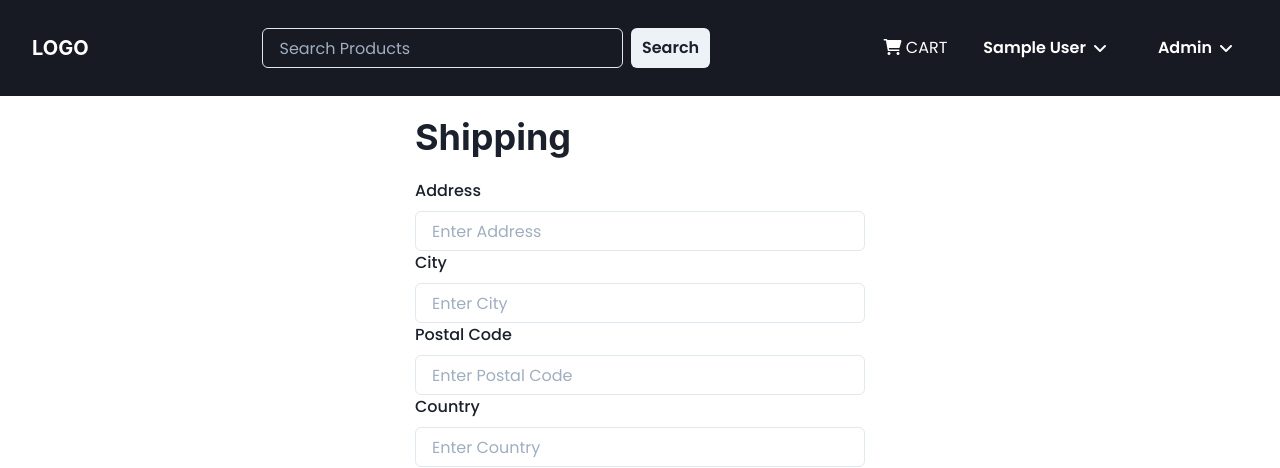
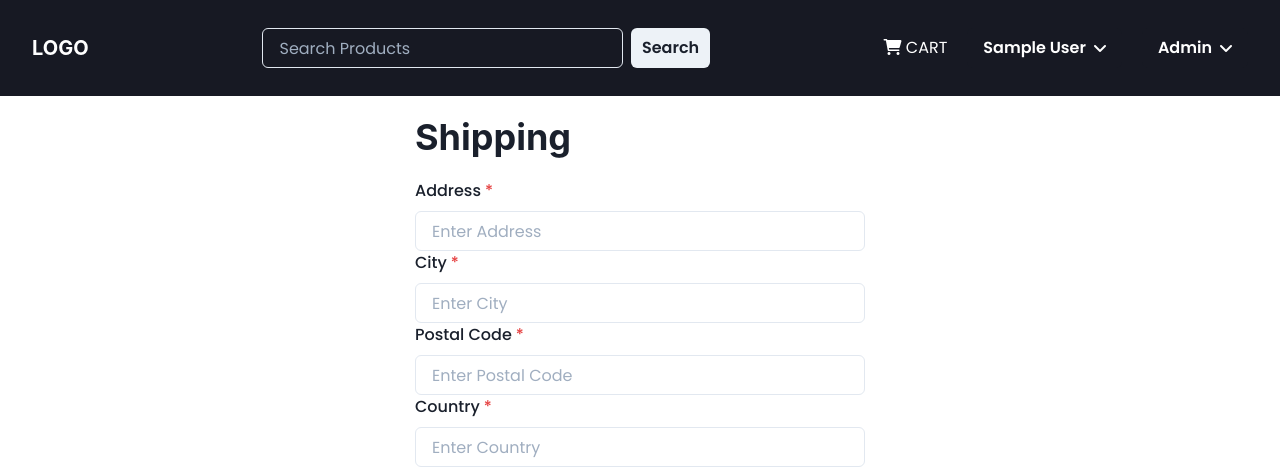
Before and after one commit to iamPiyushNagpal/Ecommerce-App-MERN, a React (Create React App) app in the folder frontend/: page /shipping in a window 1280 px wide. Shown: the top 468 px of the page. Built offline with nearby package versions, Linux system fonts and the light colour scheme; sample sign-in values are in the browser's storage.

Commit message:
Make Input fields required

```diff
--- a/frontend/src/pages/ShippingPage.js
+++ b/frontend/src/pages/ShippingPage.js
@@ -39,28 +39,28 @@ const ShippingPage = () => {
             <Box maxW="450px" mx="auto">
                 <Heading my={5}>Shipping</Heading>
                 <form onSubmit={submitHandler}>
-                    <FormControl id="address">
+                    <FormControl id="address" isRequired>
                         <FormLabel>Address</FormLabel>
                         <Input placeholder="Enter Address"
                             value={address}
                             onChange={(e) => setAddress(e.target.value)}
                         />
                     </FormControl>
-                    <FormControl id="city">
+                    <FormControl id="city" isRequired>
                         <FormLabel>City</FormLabel>
                         <Input placeholder="Enter City"
                             value={city}
                             onChange={(e) => setCity(e.target.value)}
                         />
                     </FormControl>
-                    <FormControl id="postalCode">
+                    <FormControl id="postalCode" isRequired>
                         <FormLabel>Postal Code</FormLabel>
                         <Input placeholder="Enter Postal Code"
                             value={postalCode}
                             onChange={(e) => setPostalCode(e.target.value)}
                         />
                     </FormControl>
-                    <FormControl id="country">
+                    <FormControl id="country" isRequired>
                         <FormLabel>Country</FormLabel>
                         <Input placeholder="Enter Country"
                             value={country}
```
